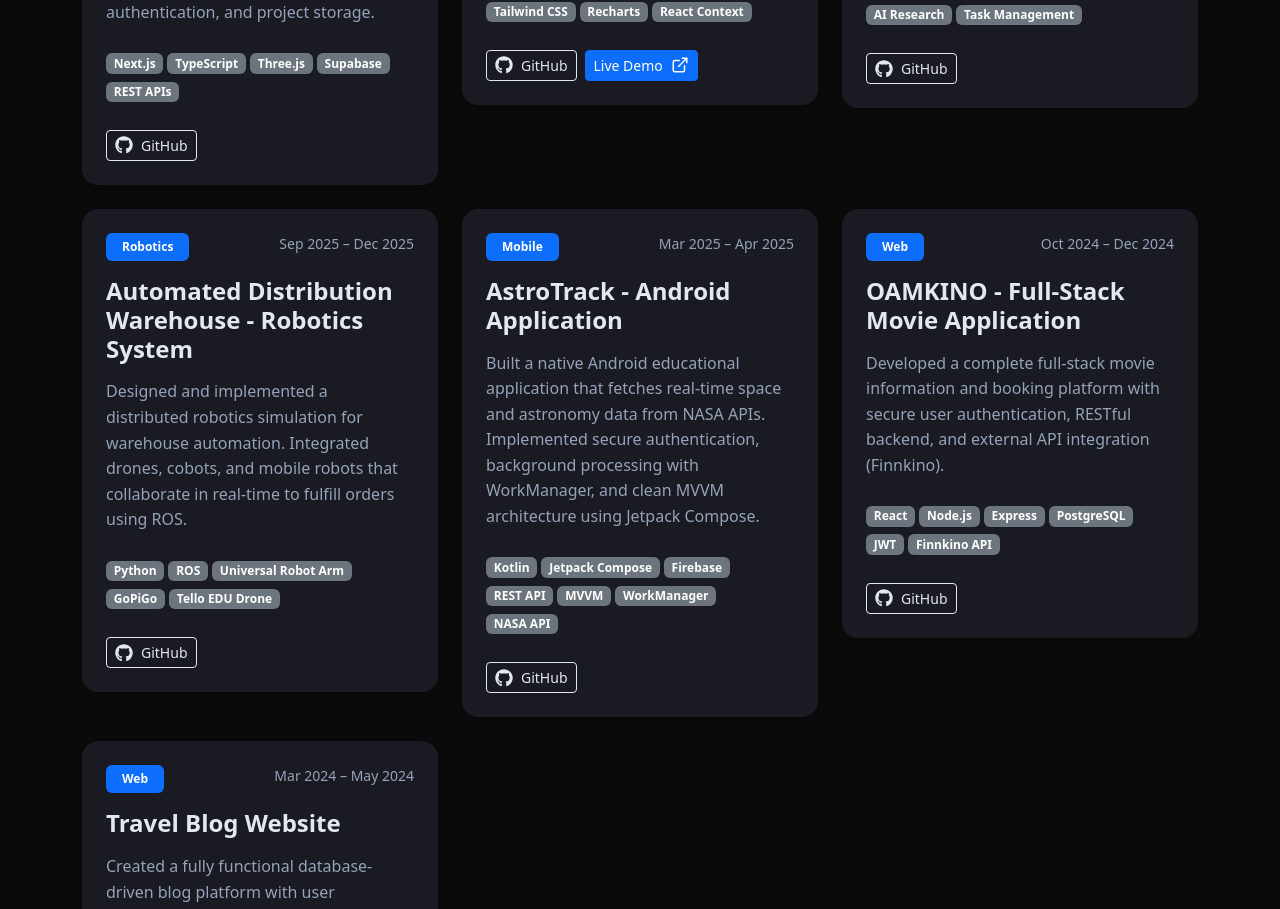
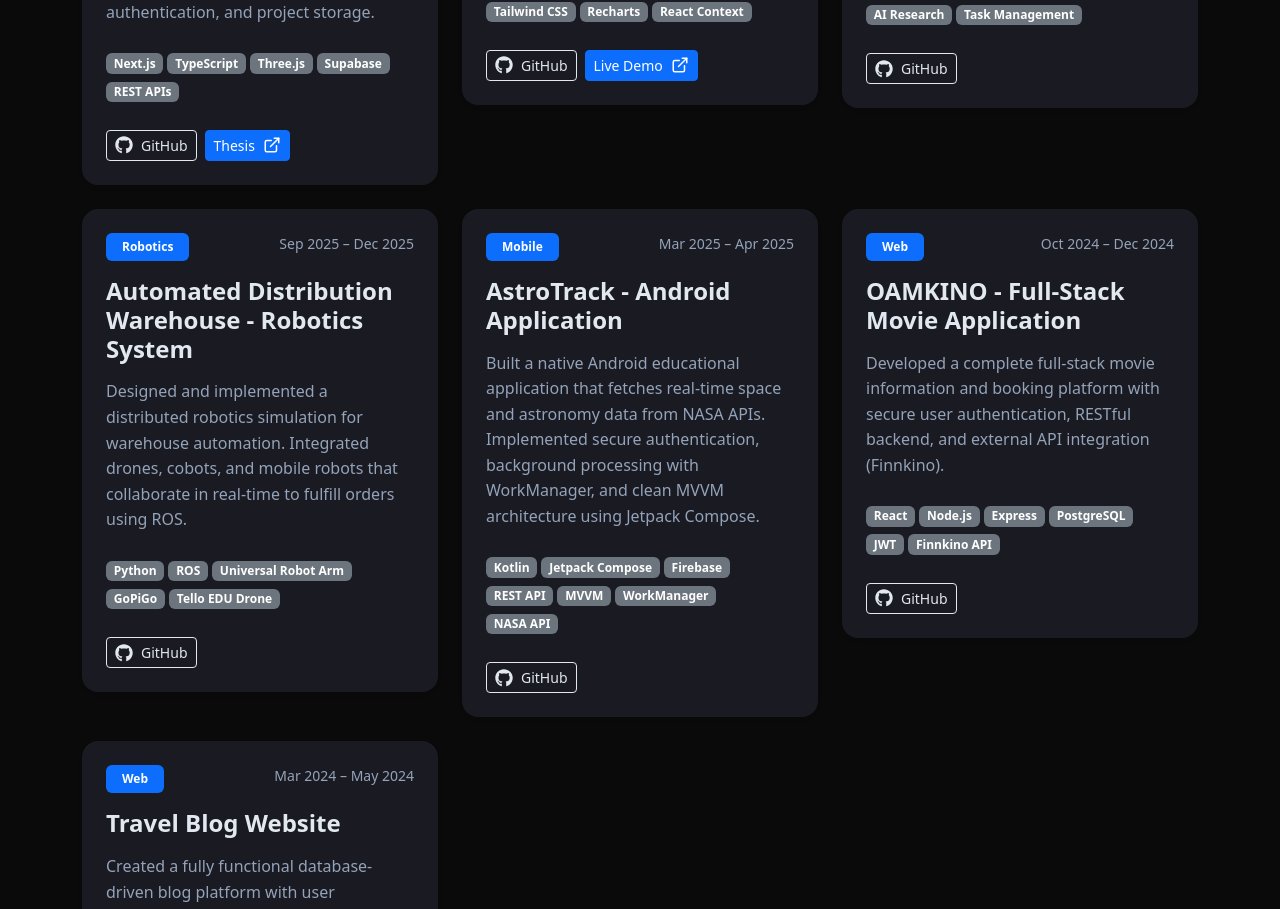
Before and after one commit to ruwanividanachchi/My_portfolio, a React (Vite) app: page / in a window 1280 px wide. Shown: the part 3391-4300 px from the top of the page. Built offline with nearby package versions, Linux system fonts and the light colour scheme.

Commit message:
Add official thesis link to portfolio

```diff
--- a/src/components/Projects.jsx
+++ b/src/components/Projects.jsx
@@ -12,7 +12,7 @@ const projectsData = [
     description: "Bachelor's Thesis project. Developed a full-stack web application for interactive building modelling and HVAC cooling load analysis. Built 2D floor-plan editing and 3D building visualization using Three.js with real-time engineering calculations. Integrated external APIs and Supabase for data management, authentication, and project storage.",
     tech: ["Next.js", "TypeScript", "Three.js", "Supabase", "REST APIs"],
     github: "https://github.com/t3idma00/hlc-bim-platform",
-    live: "#",
+    live: "https://urn.fi/URN:NBN:fi:amk-2026052416043",
     date: "March 2026 – May 2026"
   },
   {
@@ -165,7 +165,7 @@ const Projects = ({ filter, setFilter }) => {
                             target="_blank"
                             className="d-flex align-items-center gap-2"
                           >
-                            Live Demo <ExternalLink size={18} />
+                            {project.live.includes("urn.fi") ? "Thesis" : "Live Demo"} <ExternalLink size={18} />
                           </Button>
                         )}
                       </div>
```
